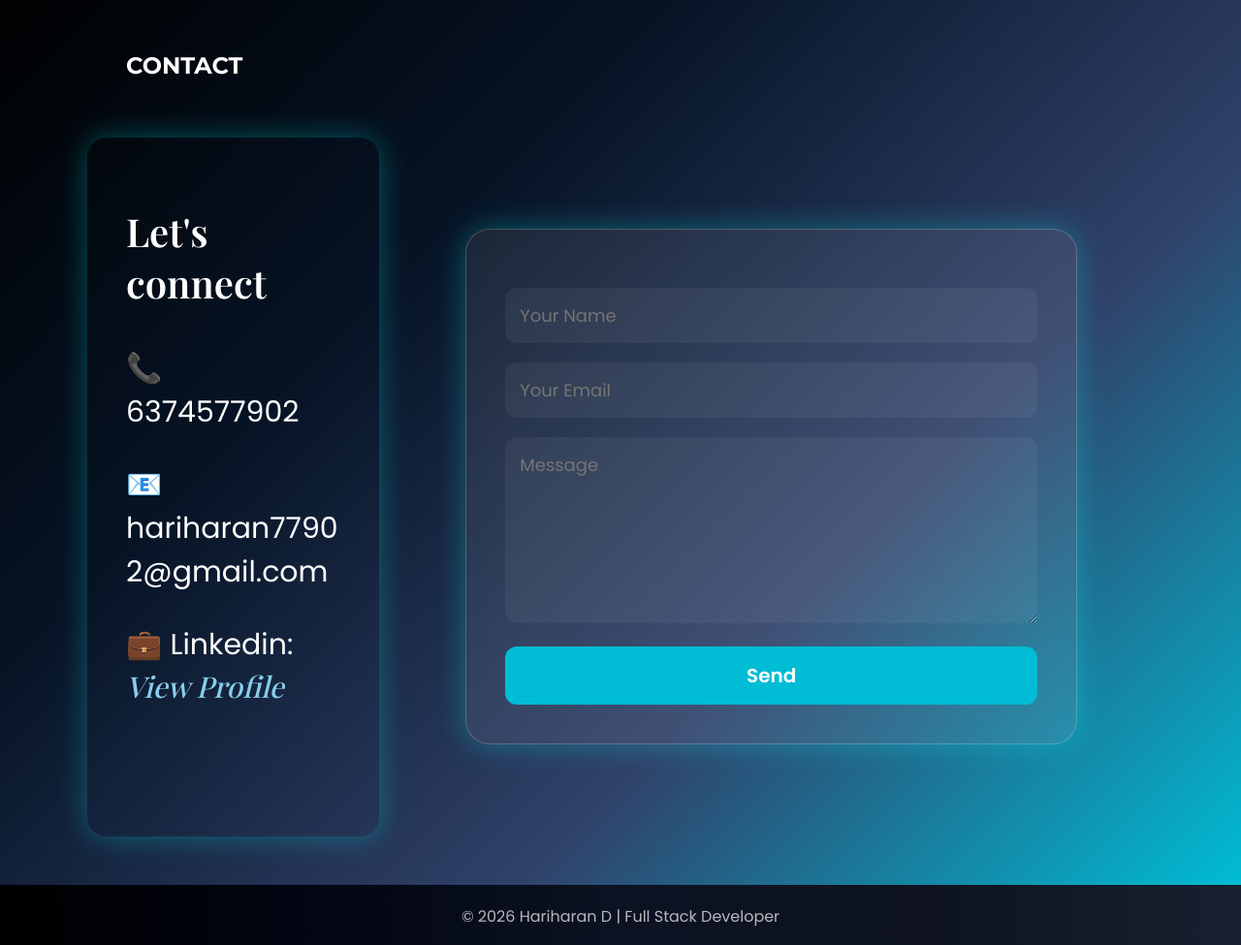
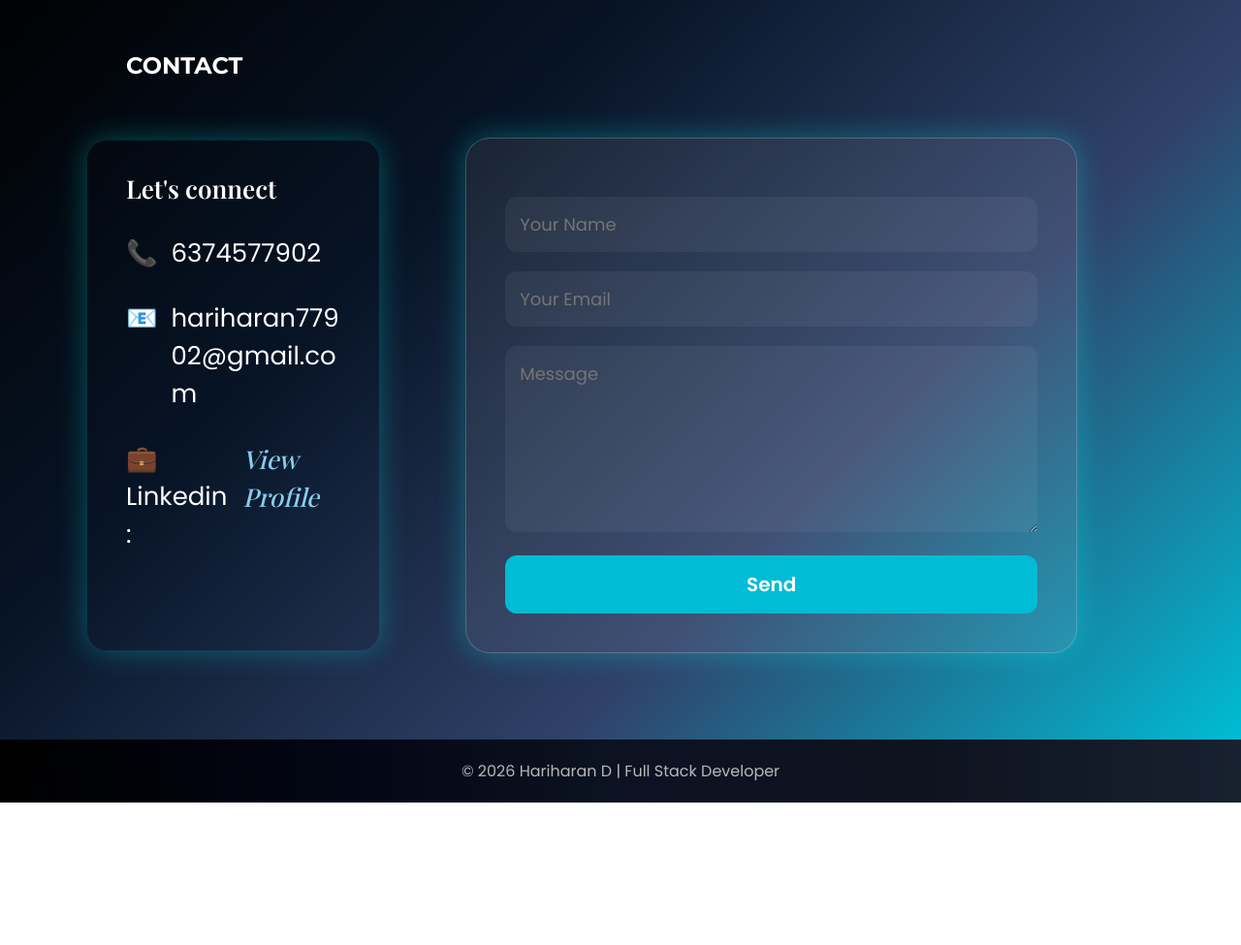
Before and after one commit to hariharan779/hariharan-portfolio, a website: page index.html in a window 1280 px wide. Shown: the part 3644-4619 px from the top of the page at 97% size. After the commit the page ends 4472 px from the top, so only its background shows below. Drawn offline with nearby package versions, Linux system fonts and the light colour scheme.

Commit message:
Enhance .contact-left styles for contact details
Added styles for contact information layout in .contact-left.

```diff
--- a/style.css
+++ b/style.css
@@ -459,6 +459,30 @@ strong {
     box-shadow: 0 0 40px rgba(0, 255, 255, 0.5);
 }
 
+/* Phone / email / LinkedIn lines inside .contact-left */
+.contact-left p {
+    display: flex;
+    align-items: flex-start;
+    gap: 14px;
+    margin: 28px 0 0 0;
+    line-height: 1.5;
+    font-size: clamp(18px, 2.2vw, 26px);
+    word-break: break-word;
+    overflow-wrap: break-word;
+}
+
+.contact-left p.let {
+    margin-top: 0;
+}
+
+/* Icon stays fixed-width so the text column lines up neatly,
+   even when the email wraps to a second line */
+.contact-left p .icon {
+    flex-shrink: 0;
+    width: 28px;
+    text-align: center;
+}
+
 .let {
     color: white;
     font-size: 40px;
```
